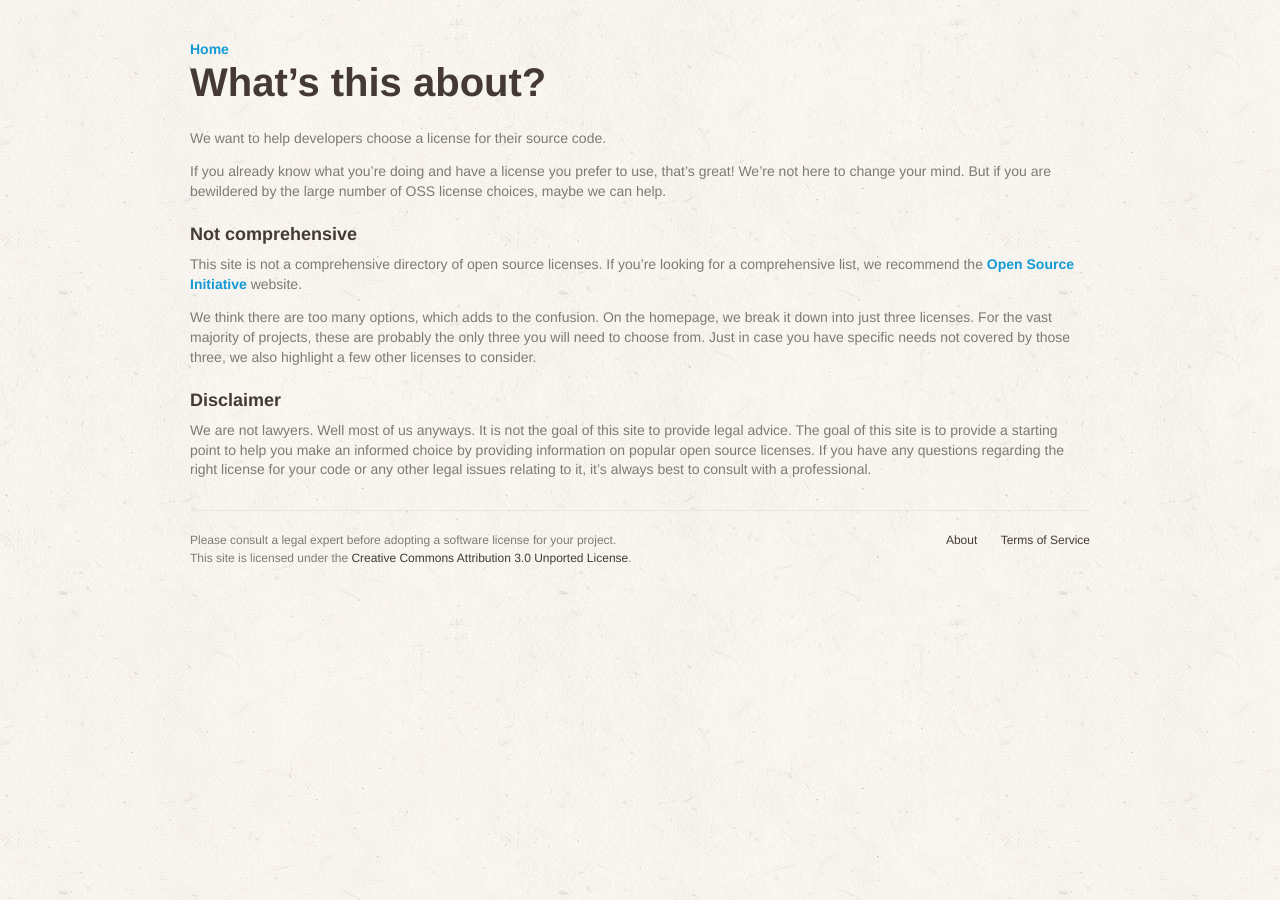
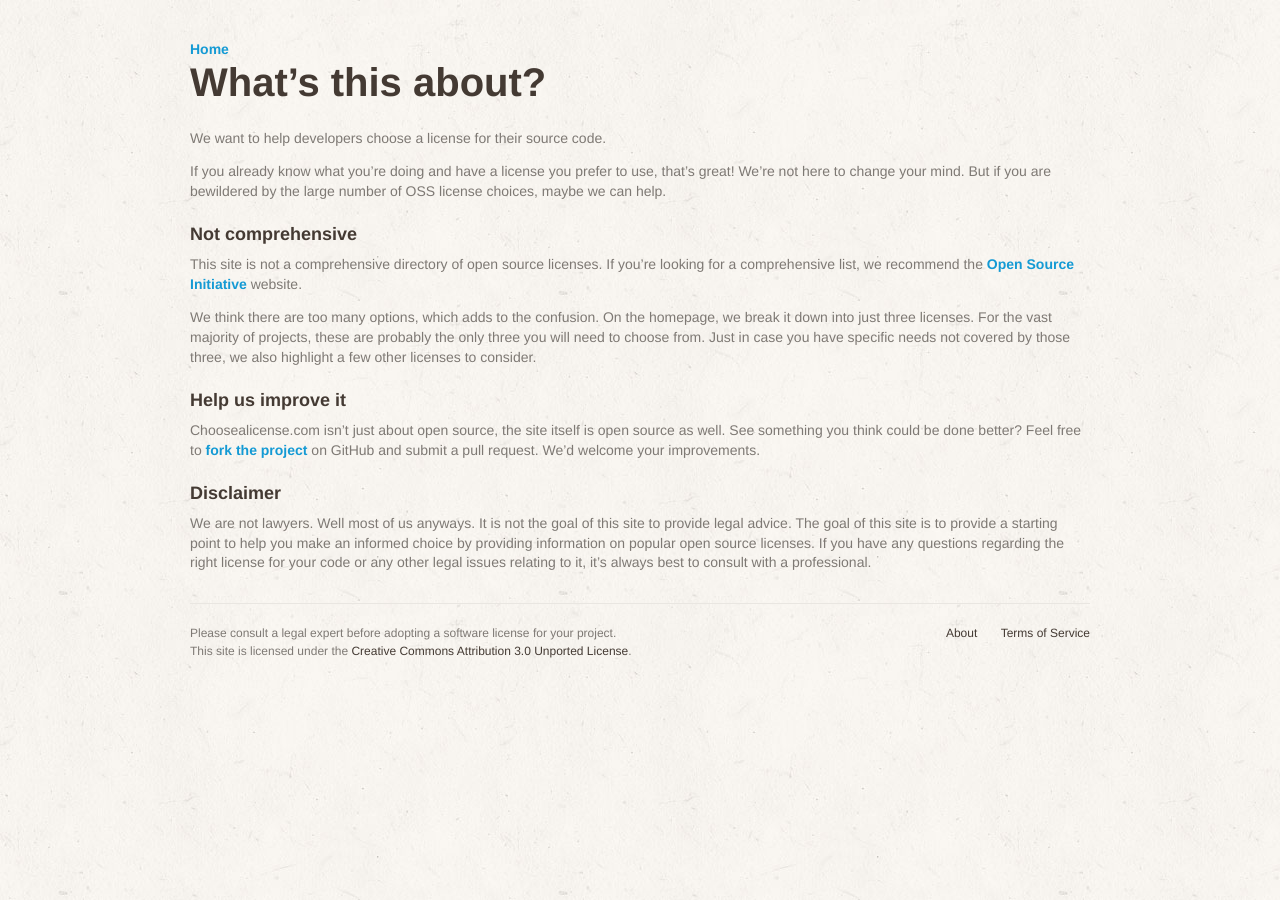
Before and after one commit to github/choosealicense.com, a Jekyll site: the page built from about.md, in a window 1280 px wide. Built offline with Jekyll 4.4.1, drawn with Linux system fonts in a browser that asks for light colours; some web fonts are replaced.

Commit message:
add link to source code

```diff
--- a/about.md
+++ b/about.md
@@ -22,6 +22,10 @@ This site is not a comprehensive directory of open source licenses. If you&#8217
 
 We think there are too many options, which adds to the confusion. On the homepage, we break it down into just three licenses. For the vast majority of projects, these are probably the only three you will need to choose from. Just in case you have specific needs not covered by those three, we also highlight a few other licenses to consider.
 
+## Help us improve it
+
+Choosealicense.com isn't just about open source, the site itself is open source as well. See something you think could be done better? Feel free to [fork the project](https://github.com/github/choosealicense.com) on GitHub and submit a pull request. We'd welcome your improvements.
+
 ## Disclaimer
 
 We are not lawyers. Well most of us anyways. It is not the goal of this site to provide legal advice. The goal of this site is to provide a starting point to help you make an informed choice by providing information on popular open source licenses. If you have any questions regarding the right license for your code or any other legal issues relating to it, it&#8217;s always best to consult with a professional.
```
